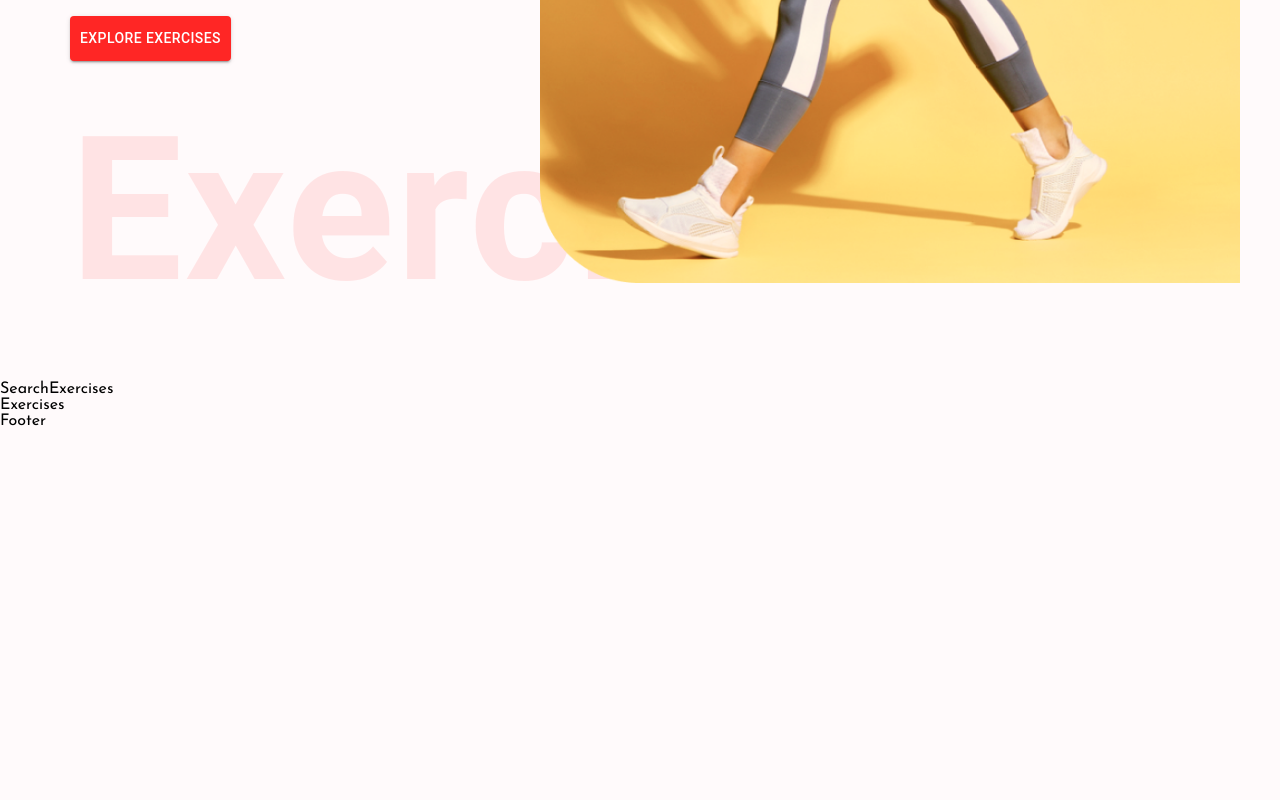
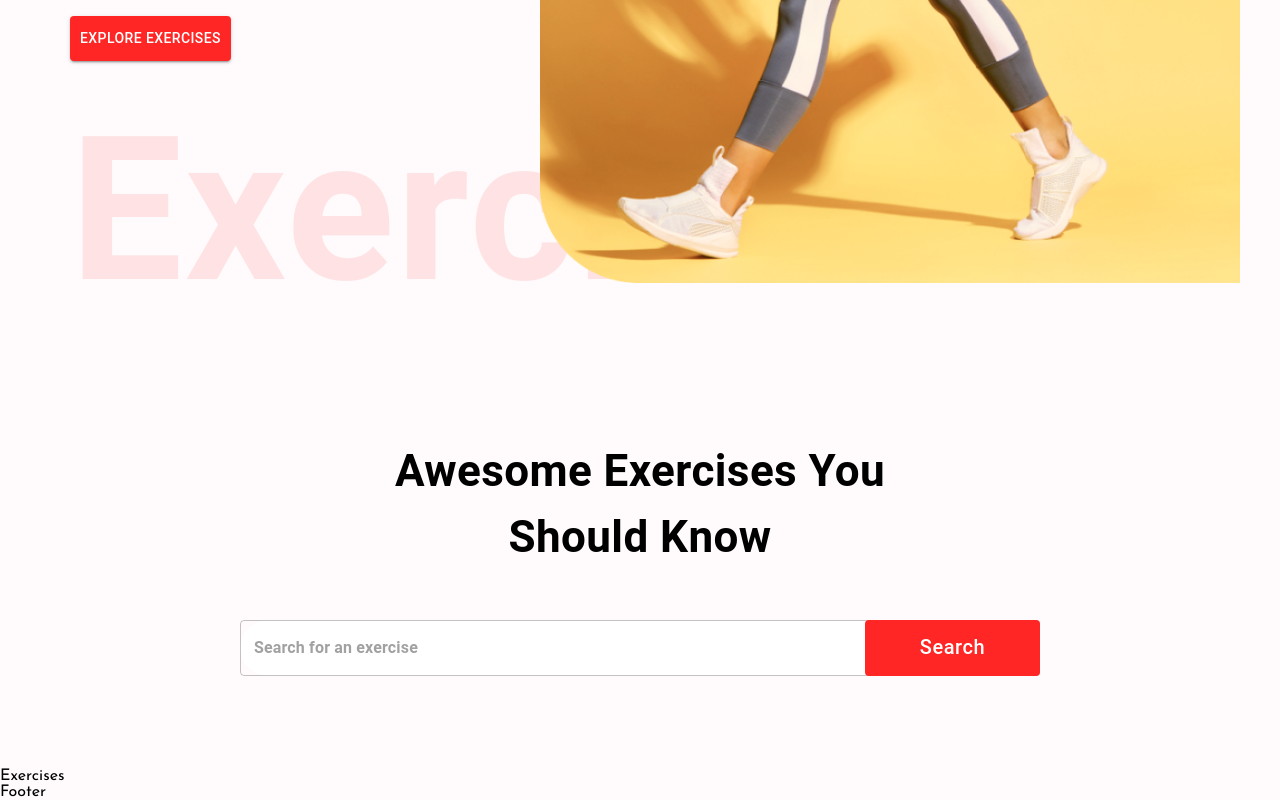
Before and after one commit to valdir-ti/gym_exercises, a React (Create React App) app: page / in a window 1280 px wide. Shown: the part 583-1383 px from the top of the page. Before the commit the page ends 1012 px from the top, so only its background shows below. Built offline with nearby package versions, Linux system fonts and the light colour scheme; no server answers.

Commit message:
feat: create search button and fetch data

```diff
--- a/src/components/SearchExercises/index.js
+++ b/src/components/SearchExercises/index.js
@@ -1,8 +1,99 @@
-import React from 'react'
+import React, { useEffect, useState } from 'react'
+import { Box, Button, Stack, TextField, Typography } from '@mui/material'
+
+import { fetchData, exerciseOptions } from '../../utils'
 
 const SearchExercises = () => {
+
+  const [search, setSearch] = useState('')
+  const [exercises, setExercises] = useState([])
+
+  const handleSearch = async () => {
+    if(search) {
+      const exercisesData = await fetchData('https://exercisedb.p.rapidapi.com/exercises', exerciseOptions)
+
+      const searchedExercises = exercisesData.filter(
+        exercise => exercise.name.toLowerCase().includes(search.toLowerCase())
+        || exercise.target.toLowerCase().includes(search.toLowerCase())
+        || exercise.equipment.toLowerCase().includes(search.toLowerCase())
+        || exercise.bodyPart.toLowerCase().includes(search.toLowerCase())
+      )
+
+      setSearch('')
+      setExercises(searchedExercises)
+    }
+  }
+
   return (
-    <div>SearchExercises</div>
+    <Stack
+      alignItems="center"
+      mt="37px"
+      justifyContent="center"
+      p="20px"
+    >
+      <Typography
+        fontWeight="700"
+        sx={{
+          fontSize: {
+            lg: '44px',
+            sm: '30px'
+          }
+        }}
+        mb="50px"
+        textAlign="center"
+      >
+        Awesome Exercises You <br />
+        Should Know
+      </Typography>
+      <Box
+        position="relative"
+        mb="72px"
+      >
+        <TextField
+          sx={{
+            input: {
+              fontWeight: '700',
+              border: 'none',
+              borderRadius: '4px',
+
+            },
+            width: {
+              lg: '800px',
+              sx: '350px'
+            },
+            backgroundColor: '#fff',
+            borderRadius: '40px',
+          }}
+          height="76px"
+          value={search}
+          onChange={(e) => setSearch(e.target.value.toLowerCase())}
+          placeholder="Search for an exercise"
+          type="text"
+        />
+        <Button
+          className="search-btn"
+          sx={{
+            bgcolor: "#FF2625",
+            color: "#fff",
+            textTransform: "none",
+            width: {
+              lg: '175px',
+              xs: '80px'
+            },
+            fontSize: {
+              lg: '20px',
+              xs: '14px'
+            },
+            height: '56px',
+            position: 'absolute',
+            right: '0',
+          }}
+          onClick={handleSearch}
+        >
+          Search
+        </Button>
+      </Box>
+    </Stack>
   )
 }
 
--- /dev/null
+++ b/src/utils/fetchData.js
@@ -0,0 +1,13 @@
+export const exerciseOptions = {
+    method: 'GET',
+    headers: {
+        'X-RapidAPI-Key': process.env.REACT_APP_RAPID_API_KEY,
+        'X-RapidAPI-Host': 'exercisedb.p.rapidapi.com'
+    }
+};
+
+export const fetchData = async (url, options) => {
+    const response = await fetch(url, options)
+    const data = await response.json()
+    return data
+}
--- /dev/null
+++ b/src/utils/index.js
@@ -0,0 +1,6 @@
+import {fetchData, exerciseOptions} from './fetchData'
+
+export {
+    fetchData,
+    exerciseOptions
+}
```
Also changed, not shown: 2 other files (tests, documents, lock files or other folders).
